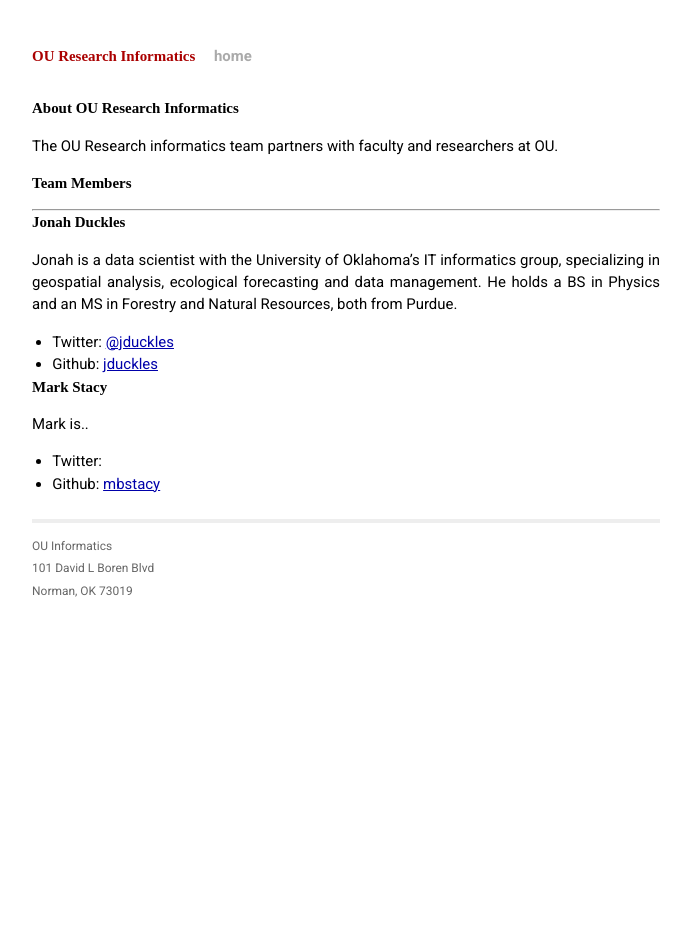
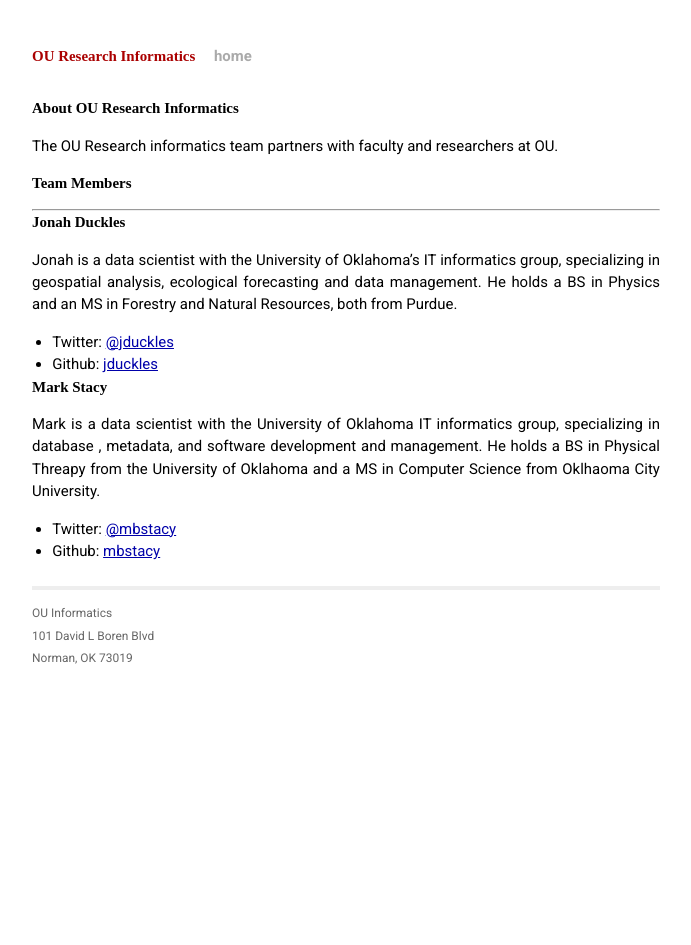
Before and after one commit to GaddamMS/informatics, a Jekyll site: the page built from about/index.md, in a window 1280 px wide. Shown: the whole page, without its empty margins (294-985 px from the left). Built offline with Jekyll 4.4.1, drawn with Linux system fonts in a browser that asks for light colours; some web fonts are replaced; Markdown is read by kramdown in place of the engine named in the settings.

Commit message:
Added personal information

```diff
--- a/about/index.md
+++ b/about/index.md
@@ -19,7 +19,7 @@
 
 ## Mark Stacy
 
-Mark is..
+Mark is a data scientist with the University of Oklahoma IT informatics group, specializing in database , metadata, and software development and management. He holds a BS in Physical Threapy from the University of Oklahoma and a MS in Computer Science from Oklhaoma City University.
 
-* Twitter:
+* Twitter: [@mbstacy](http://twitter.com/mbstacy)
 * Github: [mbstacy](http://github.com/mbstacy)
```
